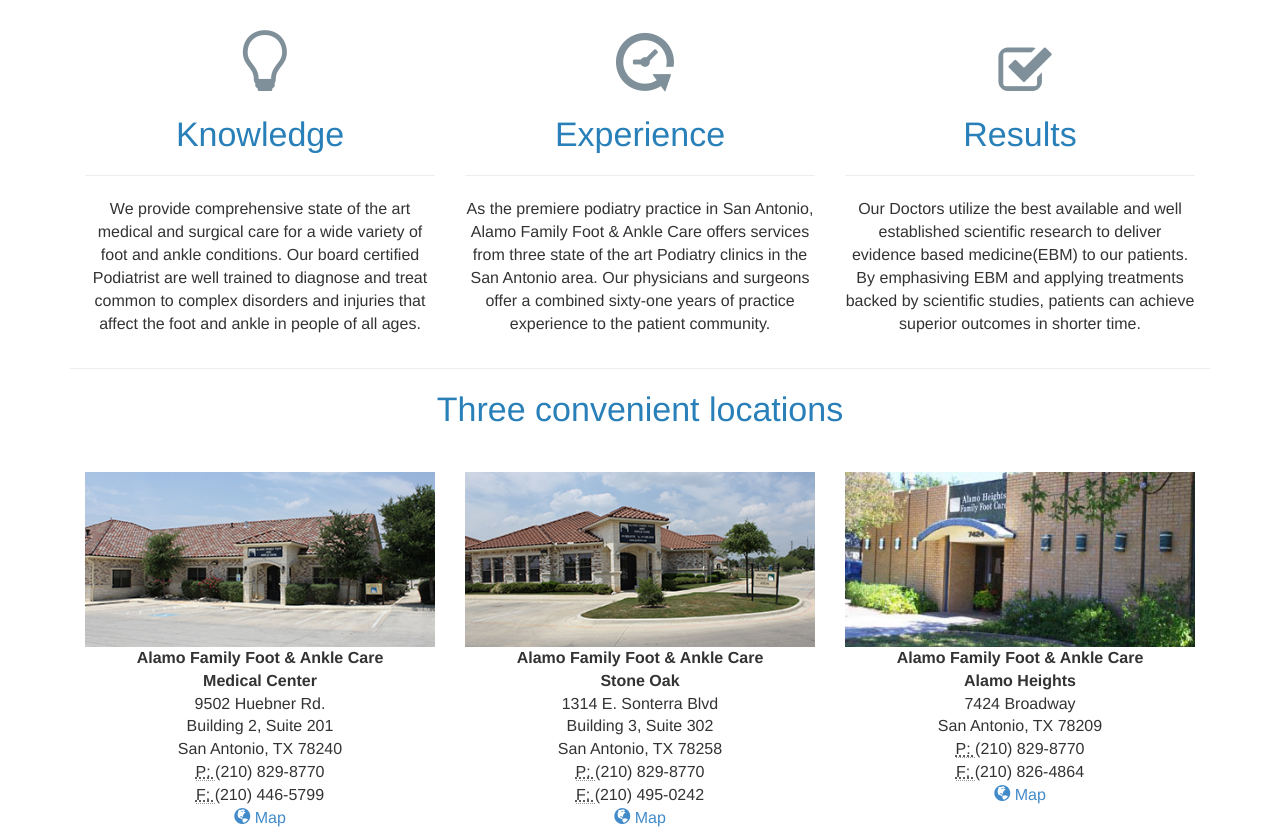
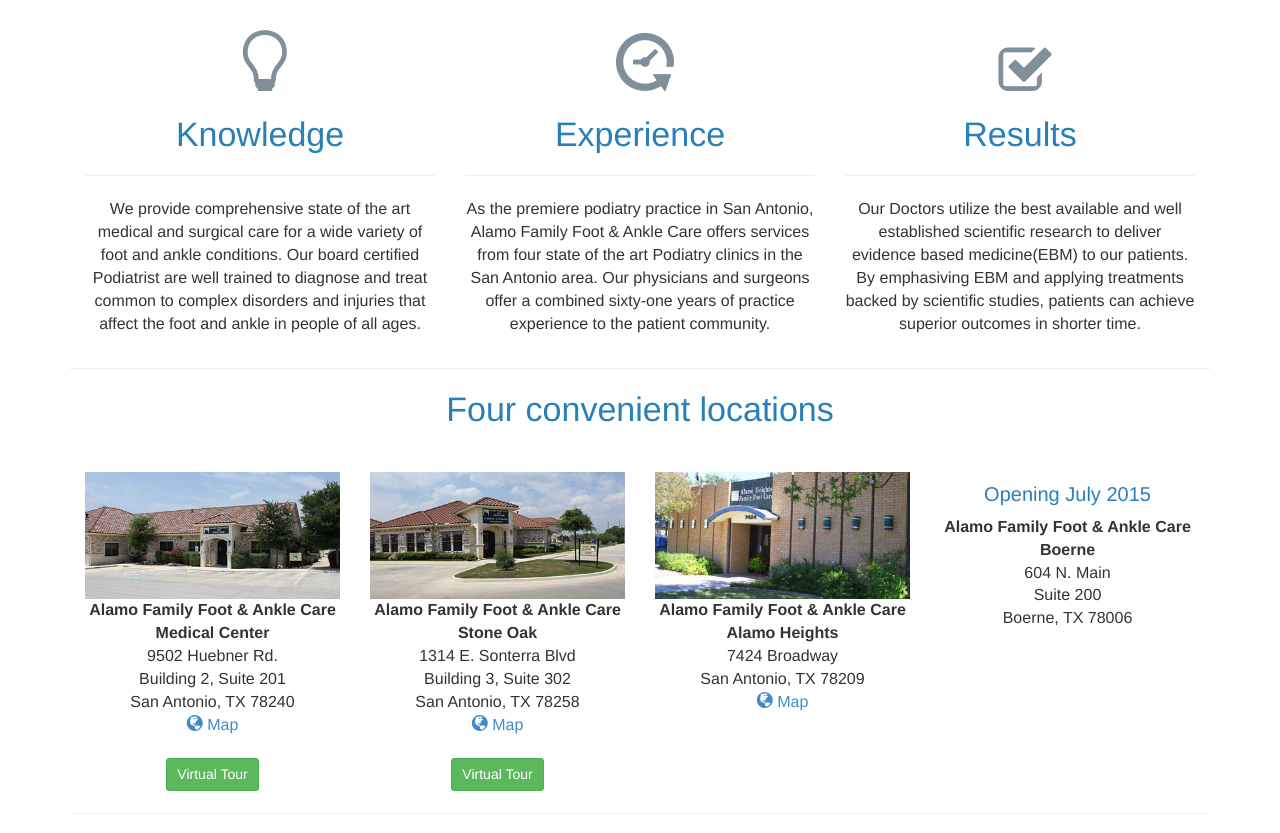
Before and after one commit to MoTheMighty/podlink, a PHP site: page / in a window 1280 px wide; the page is wider, and only the part inside the window is pictured. Shown: the part 779-1612 px from the top of that part. Run offline with PHP 8.4, Linux system fonts and the light colour scheme; some libraries are stand-ins or nearby versions.

Commit message:
beorneaddress

```diff
--- a/components/ahaddress.php
+++ b/components/ahaddress.php
@@ -3,8 +3,8 @@
                   <span itemscope="streetAddress">7424 Broadway</span><br>
 
                   <span itemscope="addressLocality">San Antonio</span>, <span itemscope="addressRegion">TX</span> <span itemscope="postalCode">78209</span><br>
-                  <abbr title="Phone">P: </abbr>  (210) 829-8770 <br>
-                  <abbr title="Fax">F: </abbr> (210) 826-4864<br>
+                  <!--<abbr title="Phone">P: </abbr>  (210) 829-8770 <br>
+                  <abbr title="Fax">F: </abbr> (210) 826-4864<br> -->
                   <a href="/location.php"><span class="glyphicon glyphicon-globe"></span> Map</a>
 
                 </address>
--- /dev/null
+++ b/components/boerneaddress.php
@@ -0,0 +1,11 @@
+<address><div class="address" itemprop="address" itemtype="http://schema.org/postalAddress">
+                  <strong><span itemprop="name">Alamo Family Foot & Ankle Care <br>Boerne</span></strong><br>
+                  <span itemscope="streetAddress">604 N. Main</span><br>
+                  <span itemscope="streetAddress">Suite 200</span><br>
+
+                  <span itemscope="addressLocality">Boerne</span>, <span itemscope="addressRegion">TX</span> <span itemscope="postalCode">78006</span><br>
+                <!--  <abbr title="Phone">P: </abbr>  (210) 829-8770 <br>  -->
+
+                  <!--<a href="/location.php"><span class="glyphicon glyphicon-globe"></span> Map</a> -->
+
+                </address>
--- a/components/medcenteraddress.php
+++ b/components/medcenteraddress.php
@@ -3,7 +3,7 @@
                   <span itemscope="streetAddress">9502 Huebner Rd.<br>
                   Building 2, Suite 201</span><br>
                   <span itemscope="addressLocality">San Antonio</span>, <span itemscope="addressRegion">TX</span> <span itemscope="postalCode">78240</span> <br>
-                  <abbr title="Phone">P: </abbr>  (210) 829-8770<br>
-                  <abbr title="Fax">F: </abbr>  (210) 446-5799<br>
+                <!--  <abbr title="Phone">P: </abbr>  (210) 829-8770<br>
+                  <abbr title="Fax">F: </abbr>  (210) 446-5799<br> -->
                   <a href="/location.php"><span class="glyphicon glyphicon-globe"></span> Map</a>
                 </address>
--- a/components/stoneoakaddress.php
+++ b/components/stoneoakaddress.php
@@ -4,7 +4,7 @@
                   <span itemscope="streetAddress">Building 3, Suite 302</span><br>
 
                   <span itemscope="addressLocality">San Antonio</span>, <span itemscope="addressRegion">TX</span> <span itemscope="postalCode">78258</span><br>
-                  <abbr title="Phone">P: </abbr>  (210) 829-8770 <br>
-                  <abbr title="Fax">F: </abbr> (210) 495-0242<br>
+                  <!-- <abbr title="Phone">P: </abbr>  (210) 829-8770 <br>
+                  <abbr title="Fax">F: </abbr> (210) 495-0242<br>  -->
                   <a href="/location.php"><span class="glyphicon glyphicon-globe"></span> Map</a>
                 </address>
--- a/index.php
+++ b/index.php
@@ -169,7 +169,7 @@
               <h2>Experience</h2>
               <hr>
 
-              <h7>As the premiere podiatry practice in San Antonio, Alamo Family Foot & Ankle Care offers services from three state of the art Podiatry clinics in the San Antonio area.  Our physicians and surgeons offer a combined sixty-one years of practice experience to the patient community. </h7>
+              <h7>As the premiere podiatry practice in San Antonio, Alamo Family Foot & Ankle Care offers services from four state of the art Podiatry clinics in the San Antonio area.  Our physicians and surgeons offer a combined sixty-one years of practice experience to the patient community. </h7>
             </div> <!-- center-->
 
           </section><!-- col col-lg -->
@@ -201,9 +201,9 @@
 <div class="container">
   <hr>
   <div class="center">
-    <h2>Three convenient locations</h2>
+    <h2>Four convenient locations</h2>
     <div class="layoutspacing"></div>
-   <section class="col col-lg-4 col-md-4 col-sm-4">
+   <section class="col col-lg-3 col-md-3 col-sm-3">
     <img src="images/huebner/huebnerfront.jpg" class="img-responsive center">
 
     <?php include 'components/medcenteraddress.php'; ?>
@@ -212,16 +212,22 @@
   </section>
 
 
-  <section class="col col-lg-4 col-md-4 col-sm-4">
+  <section class="col col-lg-3 col-md-3 col-sm-3">
   <img src="images/stoneoak/stoneoakfront.jpg" class="img-responsive center">
   <?php include 'components/stoneoakaddress.php'; ?>
   <a href="resources/tourso.php"><button type="button" class="btn btn-success btn-sm">Virtual Tour</button></a>
 
   </section>
 
-  <section class="col col-lg-4 col-md-4 col-sm-4">
+  <section class="col col-lg-3 col-md-3 col-sm-3">
   <img src="images/ahfront.jpg" class="img-responsive center">
   <?php include 'components/ahaddress.php'; ?>
+
+  </section>
+
+  <section class="col col-lg-3 col-md-3 col-sm-3">
+  <h4>Opening July 2015</h4>
+  <?php include 'components/boerneaddress.php'; ?>
 
   </section>
 
```
Also changed, not shown: 1 other file.
